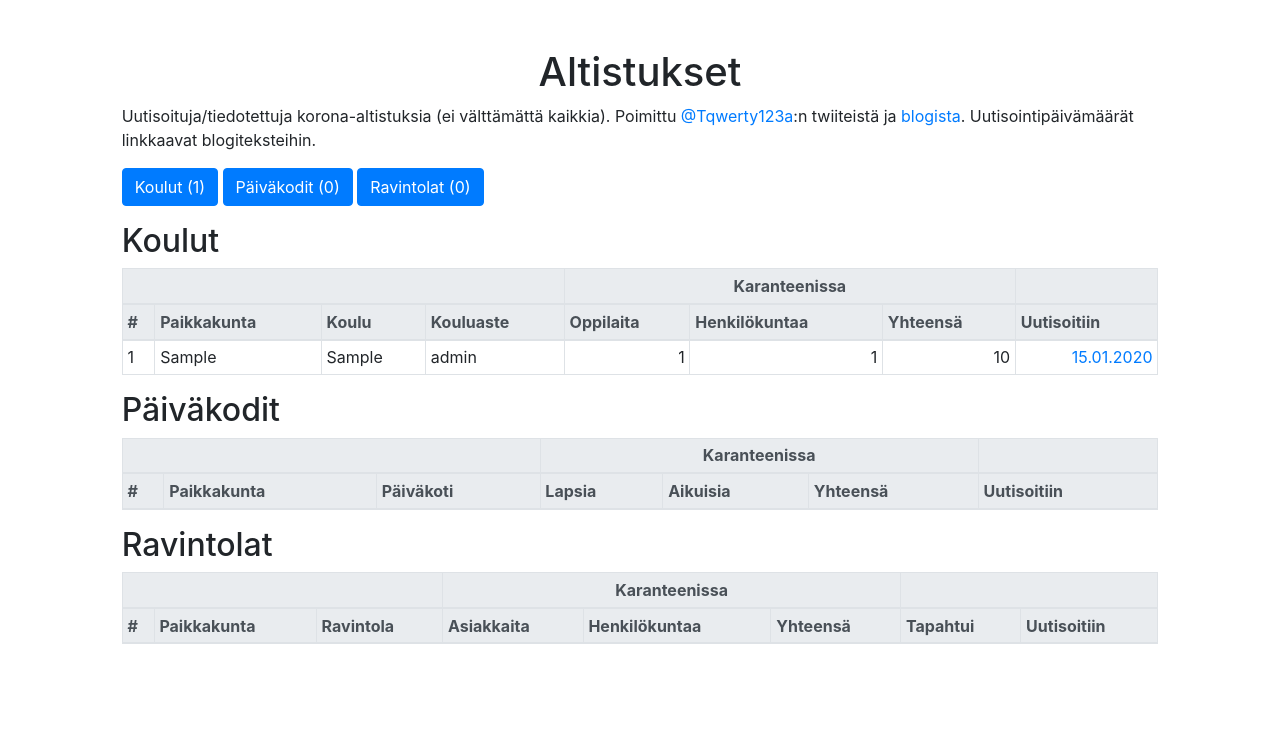
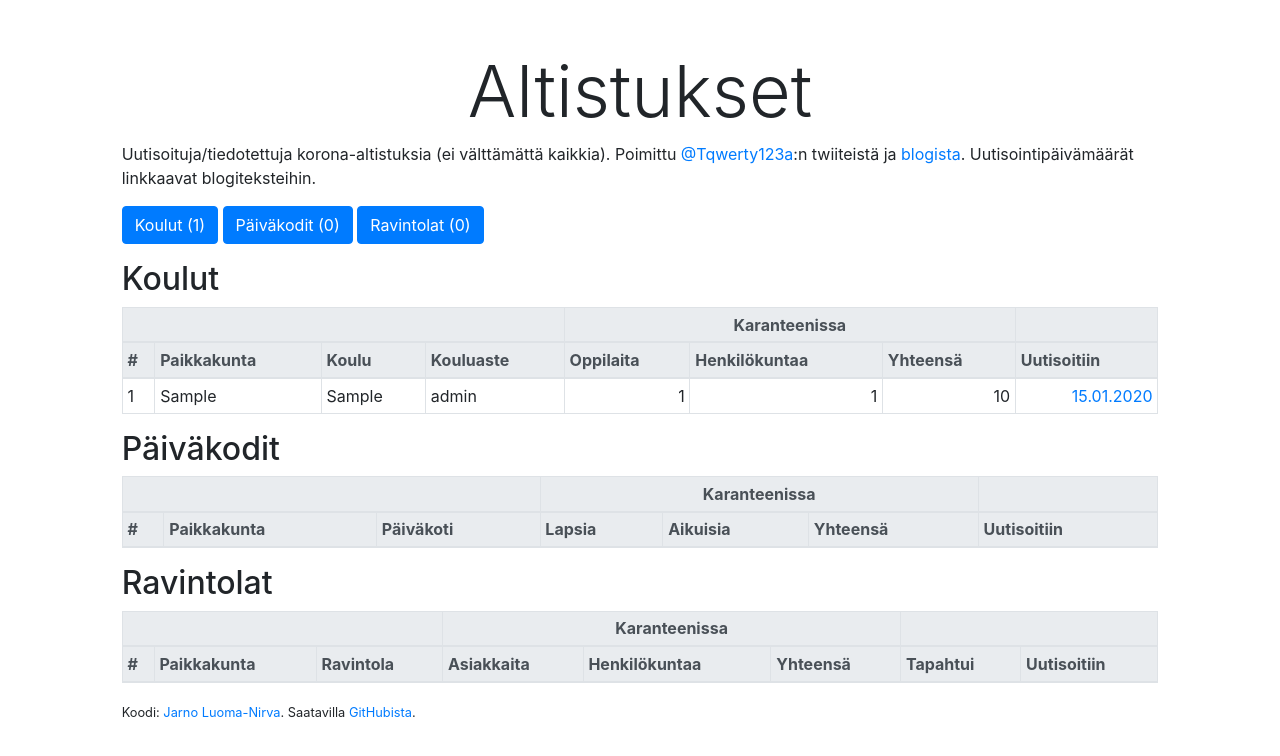
Before and after one commit to jarnoln/exposures, a Django app: page / in a window 1280 px wide. Shown: the top 756 px of the page. Run offline with Django 3.2, Linux system fonts and the light colour scheme; tables that the repository leaves empty hold one stand-in row (values such as "Sample post"); lists and menus that the app fills with data are empty; some libraries are stand-ins or nearby versions.

Commit message:
Add signature

```diff
--- a/tables/templates/tables/index.html
+++ b/tables/templates/tables/index.html
@@ -12,7 +12,7 @@
       <div class="row">
         <div class="col"></div>
         <div class="col-10">
-          <h1 class="text-center mt-5">Altistukset</h1>
+          <h1 class="text-center mt-5 display-3">Altistukset</h1>
           <p>Uutisoituja/tiedotettuja korona-altistuksia (ei välttämättä kaikkia). Poimittu
             <a href="https://twitter.com/Tqwerty123a">@Tqwerty123a</a>:n twiiteistä ja
             <a href="https://altistukset.blogspot.com/">blogista</a>. Uutisointipäivämäärät linkkaavat blogiteksteihin.
@@ -146,6 +146,12 @@
             {% endfor %}
             </tbody>
           </table>
+          <div>
+            <small>
+              Koodi: <a href="https://jln.fi">Jarno Luoma-Nirva</a>.
+              Saatavilla <a href="https://github.com/jarnoln/exposures">GitHubista</a>.
+            </small>
+          </div>
         </div>
         <div class="col"></div>
       </div>
```
